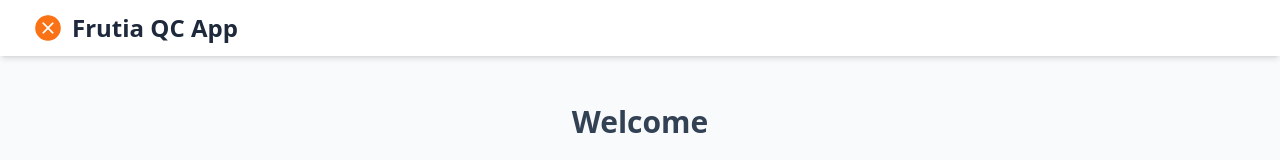
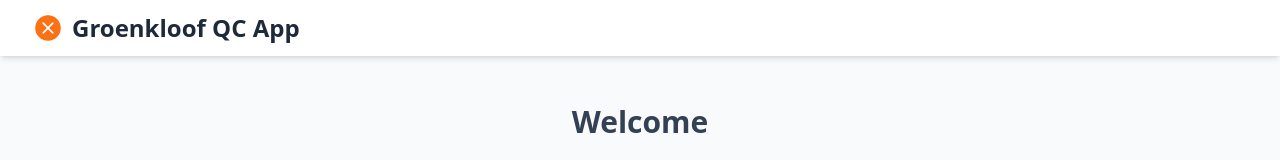
Before and after one commit to JDStrever/Groenkloof-QC-App, a React (Vite) app: page / in a window 1280 px wide. Shown: the top 160 px of the page. Built offline with nearby package versions, Linux system fonts and the light colour scheme; no server answers; the database is empty.

Commit message:
refactor: Rename application to Groenkloof QC App
Update package.json, index.html, metadata.json, and components to reflect the new application name. This change aligns the project with the official branding of Groenkloof.

```diff
--- a/components/Header.tsx
+++ b/components/Header.tsx
@@ -39,7 +39,7 @@ const Header: React.FC<HeaderProps> = ({ currentView, onNavigateHome, onNavigate
                      <div className="flex items-center space-x-2 cursor-pointer" onClick={onNavigateHome}>
                         <CitrusIcon />
                         <h1 className="text-xl md:text-2xl font-bold text-slate-800">
-                            Frutia QC App
+                            Groenkloof QC App
                         </h1>
                     </div>
                 </div>
--- a/components/LoginPage.tsx
+++ b/components/LoginPage.tsx
@@ -24,7 +24,7 @@ const LoginPage: React.FC<LoginPageProps> = ({ onLogin }) => {
       <Card>
         <div className="text-center mb-8">
           <h2 className="text-3xl font-bold text-slate-800">Login</h2>
-          <p className="text-slate-500 mt-2">Please sign in to access the Frutia QC App.</p>
+          <p className="text-slate-500 mt-2">Please sign in to access the Groenkloof QC App.</p>
         </div>
         <form onSubmit={handleSubmit} className="space-y-6">
           <div>
--- a/index.html
+++ b/index.html
@@ -4,17 +4,17 @@
     <meta charset="UTF-8" />
     <link rel="icon" type="image/svg+xml" href="/favicon.svg" />
     <meta name="viewport" content="width=device-width, initial-scale=1.0" />
-    <title>Frutia QC App</title>
+    <title>Groenkloof QC App</title>
     <!-- Kept JSZip CDN for backward compatibility with existing code, though package.json also includes it now. -->
     <script src="https://cdnjs.cloudflare.com/ajax/libs/jszip/3.10.1/jszip.min.js"></script>
   <script type="importmap">
 {
   "imports": {
+    "react": "https://aistudiocdn.com/react@^19.2.0",
+    "react-dom/": "https://aistudiocdn.com/react-dom@^19.2.0/",
+    "react/": "https://aistudiocdn.com/react@^19.2.0/",
+    "vite": "https://aistudiocdn.com/vite@^7.2.4",
     "@vitejs/plugin-react": "https://aistudiocdn.com/@vitejs/plugin-react@^5.1.1",
-    "react/": "https://aistudiocdn.com/react@^19.2.0/",
-    "react": "https://aistudiocdn.com/react@^19.2.0",
-    "vite": "https://aistudiocdn.com/vite@^7.2.4",
-    "react-dom/": "https://aistudiocdn.com/react-dom@^19.2.0/",
     "@supabase/supabase-js": "https://aistudiocdn.com/@supabase/supabase-js@^2.85.0"
   }
 }
--- a/metadata.json
+++ b/metadata.json
@@ -1,5 +1,5 @@
 {
-  "name": "Frutia QC App",
+  "name": "Groenkloof QC App",
   "description": "An application for citrus packhouses to manage and track Quality Control (QC) data for each batch of fruit, streamlining traceability and simplifying data entry.",
   "requestFramePermissions": [
     "camera"
--- a/package.json
+++ b/package.json
@@ -1,5 +1,5 @@
 {
-  "name": "frutia-qc-app",
+  "name": "groenkloof-qc-app",
   "private": true,
   "version": "0.0.0",
   "type": "module",
```
